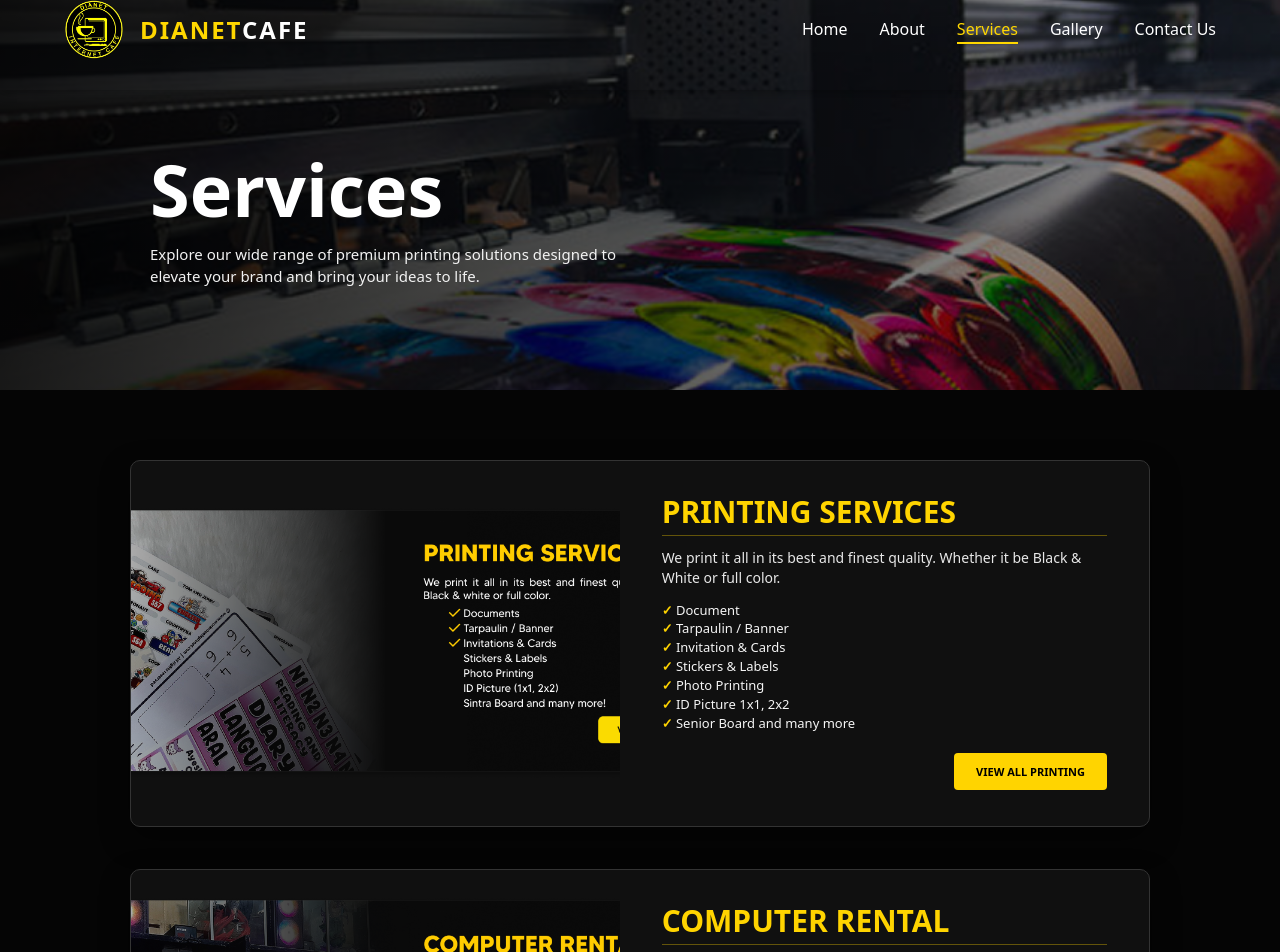
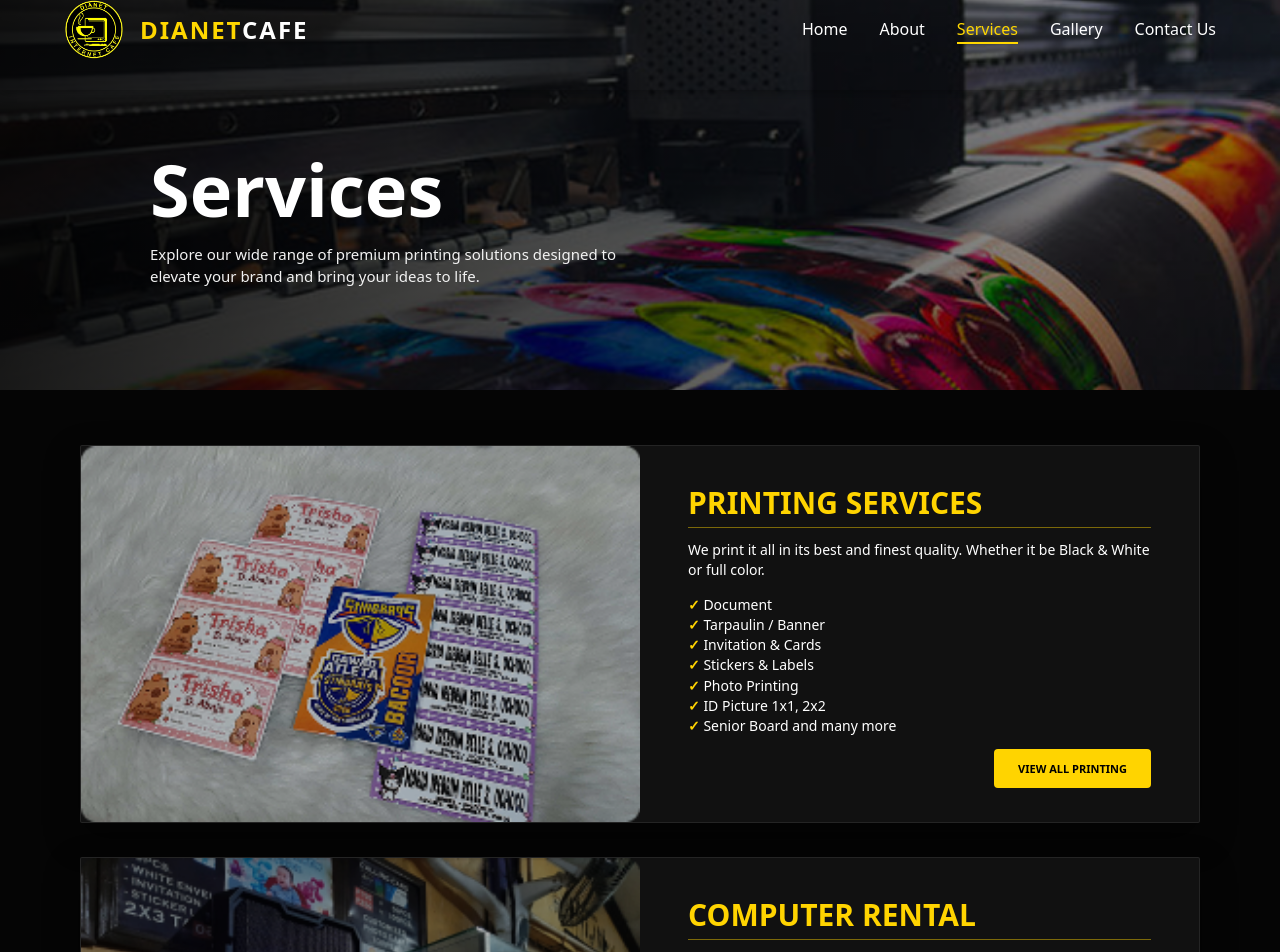
Before and after one commit to KHPASCUA/Itec_dev, a React (Vite) app: page /services in a window 1280 px wide. Shown: the top 952 px of the page. Built offline with nearby package versions, Linux system fonts and the light colour scheme.

Commit message:
Fix service cards: use clean images, compact layout, no duplicate text

```diff
--- a/src/index.css
+++ b/src/index.css
@@ -2526,62 +2526,75 @@
 
 .services-list-section {
   background: #050505;
-  padding: 70px 130px 90px;
+  padding: 55px 0 75px;
 }
 
 .services-list {
+  width: min(1120px, calc(100% - 48px));
+  margin: 0 auto;
   display: flex;
   flex-direction: column;
-  gap: 42px;
+  gap: 34px;
 }
 
 .service-card {
   display: grid;
-  grid-template-columns: 48% 52%;
-  align-items: center;
-  background: #101010;
-  min-height: 270px;
-  box-shadow: 0 12px 30px rgba(0, 0, 0, 0.45);
+  grid-template-columns: 50% 50%;
+  align-items: stretch;
+  background: #111111;
+  border: 1px solid rgba(255, 255, 255, 0.08);
+  border-radius: 2px;
+  overflow: hidden;
+  min-height: 260px;
+  box-shadow: 0 14px 35px rgba(0, 0, 0, 0.45);
+}
+
+.service-card:hover {
+  border-color: rgba(255, 212, 0, 0.45);
 }
 
 .service-card-image {
   width: 100%;
-  height: 270px;
+  height: 100%;
+  min-height: 260px;
   object-fit: cover;
   display: block;
+  filter: brightness(0.72);
 }
 
 .service-card-content {
-  padding: 36px 42px;
+  padding: 42px 48px 34px;
+  display: flex;
+  flex-direction: column;
 }
 
 .service-card-content h2 {
   margin: 0 0 12px;
+  padding-bottom: 9px;
   color: #ffd400;
   font-size: 30px;
   font-weight: 900;
   line-height: 1;
   text-transform: uppercase;
-  border-bottom: 1px solid rgba(255, 212, 0, 0.35);
-  padding-bottom: 8px;
+  border-bottom: 1px solid rgba(255, 212, 0, 0.45);
 }
 
 .service-card-content p {
-  margin: 0 0 12px;
-  color: #e8e8e8;
+  margin: 0 0 14px;
+  color: #ffffff;
   font-size: 14px;
   line-height: 1.45;
 }
 
 .service-card-content ul {
-  margin: 0 0 20px;
+  margin: 0;
   padding: 0;
   list-style: none;
 }
 
 .service-card-content li {
-  color: #f5f5f5;
-  font-size: 13px;
+  color: #ffffff;
+  font-size: 14px;
   line-height: 1.45;
 }
 
@@ -2592,16 +2605,17 @@
 }
 
 .service-card-button {
+  align-self: flex-end;
+  margin-top: auto;
   background: #ffd400;
   color: #000;
   border: none;
   border-radius: 4px;
-  padding: 11px 22px;
+  padding: 12px 24px;
   font-size: 11px;
   font-weight: 900;
   text-transform: uppercase;
   cursor: pointer;
-  float: right;
 }
 
 /* Responsive Design */
@@ -3149,8 +3163,8 @@
     font-size: 48px;
   }
 
-  .services-list-section {
-    padding: 45px 24px 70px;
+  .services-list {
+    width: calc(100% - 32px);
   }
 
   .service-card {
@@ -3159,6 +3173,7 @@
 
   .service-card-image {
     height: 220px;
+    min-height: 220px;
   }
 
   .service-card-content {
@@ -3170,7 +3185,8 @@
   }
 
   .service-card-button {
-    float: none;
+    align-self: flex-start;
+    margin-top: 22px;
   }
 
   .page-hero h1 {
```
Also changed, not shown: src/pages/Services.jsx (+4 -4 lines).
